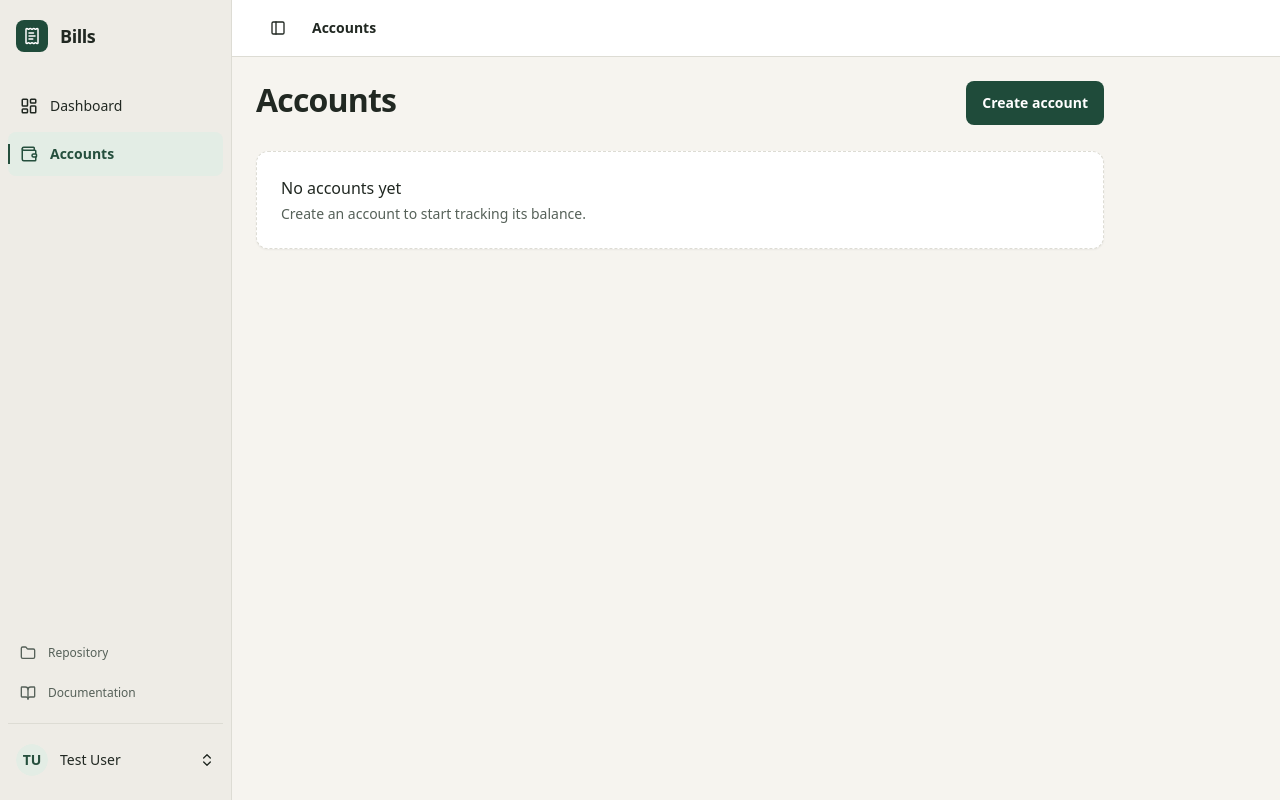
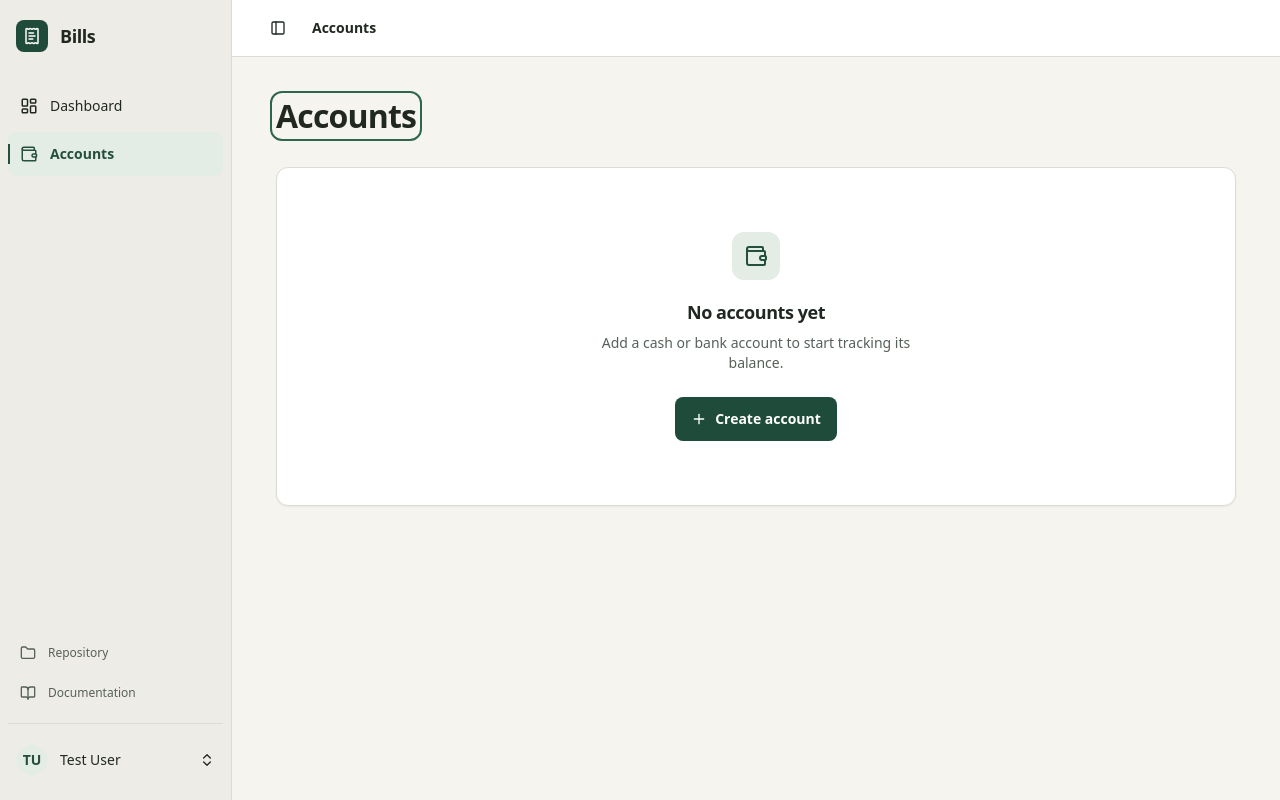
Before and after one commit to Keii-boy/Bills, a Laravel app: page /accounts in a window 1280 px wide. Run offline with Laravel 12, Linux system fonts and the light colour scheme; the visitor is signed in with stand-in values (Sample User, id 1); data comes from the database, SQL or seed files in the repository; style sheets or scripts are compiled from the project's sources; some libraries are stand-ins or nearby versions; some web fonts are replaced.

Commit message:
feat(ui): polish accounts pages and accessibility

```diff
--- /dev/null
+++ b/resources/js/components/account-page-title.tsx
@@ -0,0 +1,15 @@
+function focusTitle(heading: HTMLHeadingElement | null) {
+    heading?.focus({ preventScroll: true });
+}
+
+export default function AccountPageTitle({ children }: { children: string }) {
+    return (
+        <h1
+            ref={focusTitle}
+            tabIndex={-1}
+            className="text-page-title md:text-page-title-lg focus-visible:outline-ring min-w-0 rounded-sm font-semibold tracking-tight break-words focus-visible:outline-2 focus-visible:outline-offset-4"
+        >
+            {children}
+        </h1>
+    );
+}
--- a/resources/js/pages/accounts/create.tsx
+++ b/resources/js/pages/accounts/create.tsx
@@ -1,16 +1,27 @@
-import Heading from '@/components/heading';
+import AccountPageTitle from '@/components/account-page-title';
 import InputError from '@/components/input-error';
 import { Button } from '@/components/ui/button';
+import { Card } from '@/components/ui/card';
 import { Input } from '@/components/ui/input';
 import { Label } from '@/components/ui/label';
 import AppLayout from '@/layouts/app-layout';
 import { Head, Link, useForm } from '@inertiajs/react';
-import { type FormEventHandler, useRef } from 'react';
+import { type FormEventHandler, useEffect, useRef } from 'react';
 
 export default function CreateAccount() {
     const accountsUrl = route('accounts.index');
     const { data, setData, post, processing, errors } = useForm({ name: '', opening_balance: '' });
     const submitting = useRef(false);
+    const nameInput = useRef<HTMLInputElement>(null);
+    const balanceInput = useRef<HTMLInputElement>(null);
+
+    useEffect(() => {
+        if (errors.name) {
+            nameInput.current?.focus();
+        } else if (errors.opening_balance) {
+            balanceInput.current?.focus();
+        }
+    }, [errors]);
 
     const submit: FormEventHandler<HTMLFormElement> = (event) => {
         event.preventDefault();
@@ -38,52 +49,76 @@ export default function CreateAccount() {
         >
             <Head title="Create account" />
 
-            <div className="w-full max-w-xl p-4 md:p-6">
-                <Heading title="Create account" />
+            <div className="mx-auto w-full max-w-2xl space-y-6 px-4 py-6 sm:px-6 md:space-y-8 md:px-8 md:py-10">
+                <AccountPageTitle>Create account</AccountPageTitle>
 
-                <form onSubmit={submit} aria-busy={processing} className="space-y-6">
+                <Card>
+                    <form method="post" onSubmit={submit} aria-busy={processing}>
+                        <div className="space-y-6 p-4 sm:p-6">
                             <div className="grid gap-2">
                                 <Label htmlFor="name">Account name</Label>
                                 <Input
+                                    ref={nameInput}
                                     id="name"
+                                    name="name"
                                     value={data.name}
                                     onChange={(event) => setData('name', event.target.value)}
-                            placeholder="Cash"
+                                    placeholder="e.g. Cash"
                                     maxLength={100}
                                     required
+                                    readOnly={processing}
                                     aria-invalid={Boolean(errors.name)}
                                     aria-describedby={errors.name ? 'name-error' : undefined}
                                 />
-                        <InputError id="name-error" message={errors.name} />
+                                <InputError id="name-error" message={errors.name} role="alert" />
                             </div>
 
                             <div className="grid gap-2">
                                 <Label htmlFor="opening_balance">Opening balance (JPY)</Label>
+                                <div className="relative">
+                                    <span
+                                        aria-hidden="true"
+                                        className="text-muted-foreground pointer-events-none absolute inset-y-0 left-3 flex items-center text-sm"
+                                    >
+                                        ¥
+                                    </span>
                                     <Input
+                                        ref={balanceInput}
                                         id="opening_balance"
+                                        name="opening_balance"
                                         type="text"
+                                        className="pl-8 tabular-nums"
                                         value={data.opening_balance}
                                         onChange={(event) => setData('opening_balance', event.target.value)}
-                            placeholder="10000"
                                         required
+                                        readOnly={processing}
                                         aria-invalid={Boolean(errors.opening_balance)}
-                            aria-describedby={errors.opening_balance ? 'opening-balance-hint opening-balance-error' : 'opening-balance-hint'}
+                                        aria-describedby={
+                                            errors.opening_balance ? 'opening-balance-hint opening-balance-error' : 'opening-balance-hint'
+                                        }
                                     />
+                                </div>
                                 <p id="opening-balance-hint" className="text-muted-foreground text-sm">
-                            Enter whole yen without commas. For example, 10000, 0, or -1200.
+                                    Enter your starting balance in whole yen, using up to 12 digits without commas or leading zeros. For example,
+                                    10000, 0, or -1200.
                                 </p>
-                        <InputError id="opening-balance-error" message={errors.opening_balance} />
+                                <InputError id="opening-balance-error" message={errors.opening_balance} role="alert" />
+                            </div>
                         </div>
 
-                    <div className="flex items-center gap-3">
+                        <div className="flex flex-col gap-2 border-t p-4 sm:flex-row sm:items-center sm:gap-3 sm:px-6">
                             <Button type="submit" disabled={processing}>
-                            {processing ? 'Creating...' : 'Create account'}
+                                {processing ? 'Creating account…' : 'Create account'}
                             </Button>
                             <Button asChild variant="ghost">
                                 <Link href={accountsUrl}>Cancel</Link>
                             </Button>
                         </div>
                     </form>
+                    <p role="status" className="sr-only">
+                        {processing ? 'Creating account…' : ''}
+                    </p>
+                </Card>
             </div>
         </AppLayout>
     );
--- a/resources/js/pages/accounts/index.tsx
+++ b/resources/js/pages/accounts/index.tsx
@@ -1,60 +1,82 @@
-import Heading from '@/components/heading';
+import AccountPageTitle from '@/components/account-page-title';
 import { Button } from '@/components/ui/button';
-import { Card, CardContent } from '@/components/ui/card';
+import { Card } from '@/components/ui/card';
 import AppLayout from '@/layouts/app-layout';
 import { formatYen } from '@/lib/format-yen';
 import { type Account } from '@/types';
 import { Head, Link } from '@inertiajs/react';
+import { ChevronRight, Plus, Wallet } from 'lucide-react';
 
 export default function AccountsIndex({ accounts }: { accounts: Account[] }) {
     const accountsUrl = route('accounts.index');
+    const createUrl = route('accounts.create');
+    const hasAccounts = accounts.length > 0;
 
     return (
         <AppLayout breadcrumbs={[{ title: 'Accounts', href: accountsUrl }]}>
             <Head title="Accounts" />
 
-            <div className="w-full max-w-4xl p-4 md:p-6">
-                <div className="flex flex-wrap items-start justify-between gap-x-4">
-                    <Heading title="Accounts" />
-                    <Button asChild>
-                        <Link href={route('accounts.create')}>Create account</Link>
-                    </Button>
-                </div>
+            <div className="mx-auto w-full max-w-5xl space-y-6 px-4 py-6 sm:px-6 md:space-y-8 md:px-8 md:py-10">
+                <header className="flex flex-col gap-4 sm:flex-row sm:items-center sm:justify-between">
+                    <AccountPageTitle>Accounts</AccountPageTitle>
+                    {hasAccounts && (
+                        <Button asChild>
+                            <Link href={createUrl}>
+                                <Plus aria-hidden="true" />
+                                Create account
+                            </Link>
+                        </Button>
+                    )}
+                </header>
 
-                {accounts.length === 0 ? (
-                    <Card className="border-dashed">
-                        <CardContent className="space-y-1 p-6">
-                            <p className="font-medium">No accounts yet</p>
-                            <p className="text-muted-foreground text-sm">Create an account to start tracking its balance.</p>
-                        </CardContent>
+                {hasAccounts ? (
+                    <Card className="p-1">
+                        <ul role="list" className="divide-y">
+                            {accounts.map((account) => (
+                                <li key={account.id}>
+                                    <Link
+                                        href={route('accounts.show', account.id)}
+                                        className="group hover:bg-accent/60 focus-visible:outline-ring grid grid-cols-[auto_minmax(0,1fr)_auto] items-center gap-x-3 gap-y-1 rounded-md px-3 py-4 focus-visible:outline-2 focus-visible:-outline-offset-2 motion-safe:transition-colors sm:grid-cols-[auto_minmax(0,1fr)_auto_auto] sm:gap-x-4 sm:px-4"
+                                    >
+                                        <span className="bg-accent text-accent-foreground row-span-2 grid size-10 place-items-center self-start rounded-md sm:row-span-1 sm:self-center">
+                                            <Wallet aria-hidden="true" className="size-5" />
+                                        </span>
+                                        <span className="col-start-2 font-semibold break-words underline-offset-4 group-hover:underline group-focus-visible:underline">
+                                            {account.name}
+                                        </span>
+                                        <span className="col-start-2 flex flex-col sm:col-start-3 sm:row-start-1 sm:text-right">
+                                            <span className="text-muted-foreground text-xs">Current balance</span>
+                                            <span className="font-semibold break-words tabular-nums sm:text-lg">
+                                                {formatYen(account.current_balance)}
+                                            </span>
+                                        </span>
+                                        <ChevronRight
+                                            aria-hidden="true"
+                                            className="text-muted-foreground col-start-3 row-span-2 row-start-1 size-4 sm:col-start-4 sm:row-span-1"
+                                        />
+                                    </Link>
+                                </li>
+                            ))}
+                        </ul>
                     </Card>
                 ) : (
-                    <Card className="overflow-x-auto">
-                        <table className="w-full text-sm">
-                            <thead className="text-muted-foreground border-b">
-                                <tr>
-                                    <th scope="col" className="px-4 py-3 text-left font-medium">
-                                        Account
-                                    </th>
-                                    <th scope="col" className="px-4 py-3 text-right font-medium whitespace-nowrap">
-                                        Current balance
-                                    </th>
-                                </tr>
-                            </thead>
-                            <tbody className="divide-y">
-                                {accounts.map((account) => (
-                                    <tr key={account.id}>
-                                        <td className="px-4 py-4 break-words">
-                                            <Link href={route('accounts.show', account.id)} className="font-medium underline underline-offset-4">
-                                                {account.name}
-                                            </Link>
-                                        </td>
-                                        <td className="px-4 py-4 text-right whitespace-nowrap tabular-nums">{formatYen(account.current_balance)}</td>
-                                    </tr>
-                                ))}
-                            </tbody>
-                        </table>
-                    </Card>
+                    <section aria-labelledby="empty-accounts-title">
+                        <Card className="flex flex-col items-center px-4 py-12 text-center sm:py-16">
+                            <span className="bg-accent text-accent-foreground mb-5 grid size-12 place-items-center rounded-lg">
+                                <Wallet aria-hidden="true" className="size-6" />
+                            </span>
+                            <h2 id="empty-accounts-title" className="text-section-title font-semibold tracking-tight">
+                                No accounts yet
+                            </h2>
+                            <p className="text-muted-foreground mt-2 max-w-xs text-sm">Add a cash or bank account to start tracking its balance.</p>
+                            <Button asChild className="mt-6 w-full sm:w-auto">
+                                <Link href={createUrl}>
+                                    <Plus aria-hidden="true" />
+                                    Create account
+                                </Link>
+                            </Button>
+                        </Card>
+                    </section>
                 )}
             </div>
         </AppLayout>
--- a/resources/js/pages/accounts/show.tsx
+++ b/resources/js/pages/accounts/show.tsx
@@ -1,10 +1,11 @@
-import Heading from '@/components/heading';
+import AccountPageTitle from '@/components/account-page-title';
 import { Button } from '@/components/ui/button';
-import { Card, CardContent } from '@/components/ui/card';
+import { Card } from '@/components/ui/card';
 import AppLayout from '@/layouts/app-layout';
 import { formatYen } from '@/lib/format-yen';
 import { type Account } from '@/types';
 import { Head, Link } from '@inertiajs/react';
+import { ArrowLeft } from 'lucide-react';
 
 export default function ShowAccount({ account }: { account: Account }) {
     const accountsUrl = route('accounts.index');
@@ -16,31 +17,35 @@ export default function ShowAccount({ account }: { account: Account }) {
                 { title: account.name, href: route('accounts.show', account.id) },
             ]}
         >
-            <Head title={account.name} />
+            <Head title="Account details" />
 
-            <div className="w-full max-w-4xl p-4 md:p-6">
-                <div className="flex flex-wrap items-start justify-between gap-x-4">
-                    <div className="min-w-0 break-words">
-                        <Heading title={account.name} />
-                    </div>
-                    <Button asChild variant="outline">
-                        <Link href={accountsUrl}>Back to accounts</Link>
+            <div className="mx-auto w-full max-w-5xl space-y-6 px-4 py-6 sm:px-6 md:space-y-8 md:px-8 md:py-10">
+                <header className="flex flex-col gap-3 sm:flex-row sm:items-start sm:justify-between">
+                    <AccountPageTitle>{account.name}</AccountPageTitle>
+                    <Button asChild variant="ghost" className="-ml-3 shrink-0 self-start px-3 sm:ml-0">
+                        <Link href={accountsUrl}>
+                            <ArrowLeft aria-hidden="true" />
+                            Back to accounts
+                        </Link>
                     </Button>
-                </div>
+                </header>
 
-                <Card>
-                    <CardContent className="p-6">
-                        <dl className="grid gap-6 sm:grid-cols-2">
-                            <div>
-                                <dt className="text-muted-foreground text-sm">Current balance</dt>
-                                <dd className="mt-1 text-2xl font-semibold tabular-nums">{formatYen(account.current_balance)}</dd>
-                            </div>
-                            <div>
-                                <dt className="text-muted-foreground text-sm">Opening balance</dt>
-                                <dd className="mt-1 text-2xl font-semibold tabular-nums">{formatYen(account.opening_balance)}</dd>
-                            </div>
-                        </dl>
-                    </CardContent>
+                <Card className="overflow-hidden">
+                    <dl className="grid md:grid-cols-[3fr_2fr]">
+                        <div className="bg-accent text-accent-foreground min-w-0 px-4 py-8 sm:px-6 md:p-8">
+                            <dt className="text-sm font-medium">Current balance</dt>
+                            <dd className="mt-2 text-3xl font-semibold tracking-tight break-words tabular-nums sm:text-4xl">
+                                {formatYen(account.current_balance)}
+                            </dd>
+                        </div>
+                        <div className="min-w-0 border-t p-4 sm:p-6 md:border-t-0 md:border-l md:p-8">
+                            <dt className="text-muted-foreground text-sm font-medium">Opening balance</dt>
+                            <dd className="mt-2 text-2xl font-semibold tracking-tight break-words tabular-nums">
+                                {formatYen(account.opening_balance)}
+                            </dd>
+                            <dd className="text-muted-foreground mt-2 text-sm">Starting balance before recorded activity.</dd>
+                        </div>
+                    </dl>
                 </Card>
             </div>
         </AppLayout>
```
Also changed, not shown: docs/02-user-flow.md (+8 -1 lines), tests/Feature/Accounts/AccountRoutesTest.php (+15 -0 lines). Lines whose indentation alone changed are shown as unchanged.
